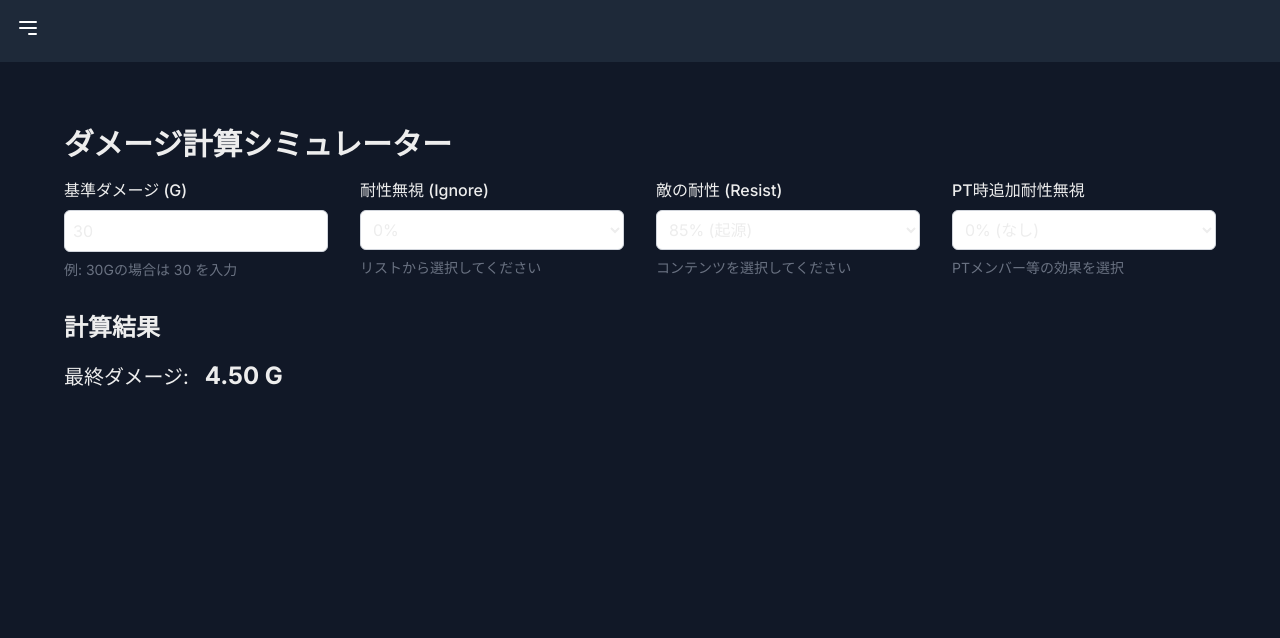
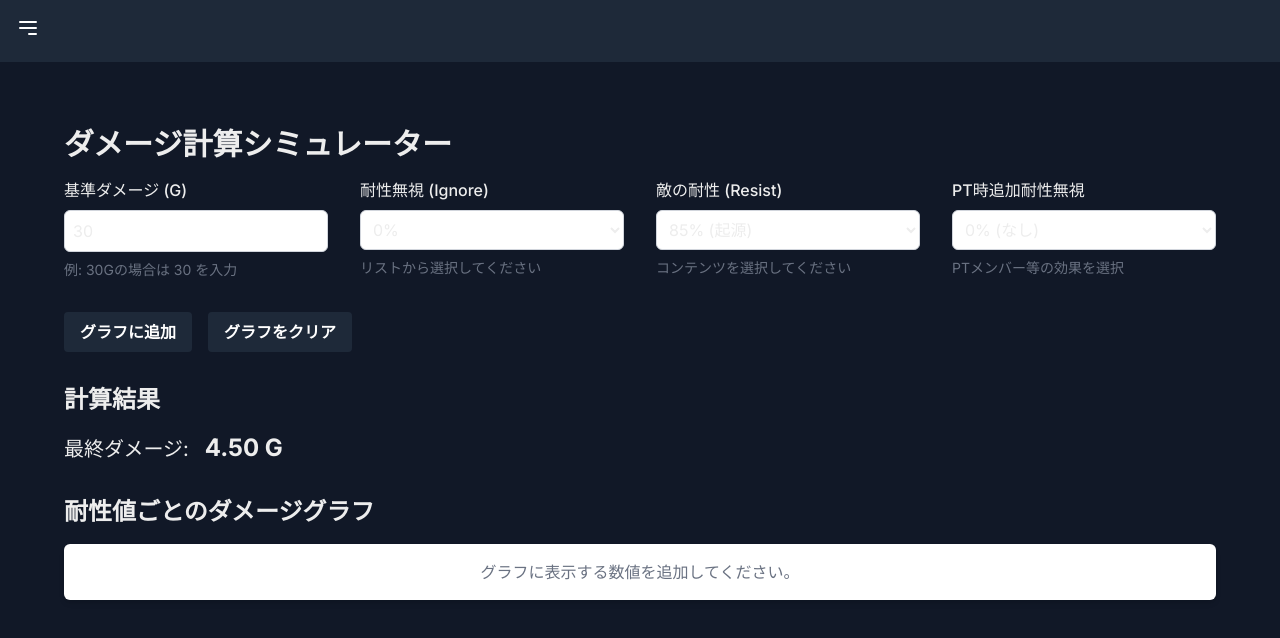
Before and after one commit to sken1001/quest-tracker, a Next.js app: page /damage-calculator in a window 1280 px wide. Shown: the top 638 px of the page. Built offline with nearby package versions, Linux system fonts and the light colour scheme.

Commit message:
ダメージシュミレーターページにグラフ追加

```diff
--- a/src/app/damage-calculator/page.tsx
+++ b/src/app/damage-calculator/page.tsx
@@ -1,6 +1,27 @@
-'use client';
+"use client";
 
-import { useState } from 'react';
+import { useState, useMemo } from "react";
+import { Line } from "react-chartjs-2";
+import {
+  Chart as ChartJS,
+  CategoryScale,
+  LinearScale,
+  PointElement,
+  LineElement,
+  Title,
+  Tooltip,
+  Legend,
+} from "chart.js";
+
+ChartJS.register(
+  CategoryScale,
+  LinearScale,
+  PointElement,
+  LineElement,
+  Title,
+  Tooltip,
+  Legend
+);
 
 /**
  * 最終的なダメージを計算する関数
@@ -9,7 +30,11 @@ import { useState } from 'react';
  * @param ignore 耐性無視 (例: 0.50 は 50%)
  * @returns 最終的なダメージ
  */
-const calculateFinalDamage = (baseDamage: number, resist: number, ignore: number): number => {
+const calculateFinalDamage = (
+  baseDamage: number,
+  resist: number,
+  ignore: number
+): number => {
   // 入力値のバリデーション
   if (baseDamage < 0) baseDamage = 0;
   if (resist < 0) resist = 0;
@@ -29,26 +54,144 @@ const calculateFinalDamage = (baseDamage: number, resist: number, ignore: number
     return 0;
   }
 
-  const finalDamageMultiplier = 1 - (numerator / denominator);
+  const finalDamageMultiplier = 1 - numerator / denominator;
 
   return baseDamage * finalDamageMultiplier;
 };
 
+interface Scenario {
+  id: number;
+  baseDamage: string;
+  ignore: string;
+  partyIgnore: string;
+  label: string;
+}
+
 export default function DamageCalculatorPage() {
   const [baseDamage, setBaseDamage] = useState("30");
-  const [resist, setResist] = useState("0.85");
+  const [resistForDisplay, setResistForDisplay] = useState("0.85"); // 計算結果表示用
   const [ignore, setIgnore] = useState("0");
   const [partyIgnore, setPartyIgnore] = useState("0");
+  const [scenarios, setScenarios] = useState<Scenario[]>([]);
 
   const GIGA = 1_000_000_000;
-  const totalIgnore = Math.min(1, parseFloat(ignore) + parseFloat(partyIgnore)); // 合計が100%を超えないように
-  const finalDamage = calculateFinalDamage((parseFloat(baseDamage) || 0) * GIGA, parseFloat(resist), totalIgnore);
+  const totalIgnoreForDisplay = Math.min(
+    1,
+    parseFloat(ignore) + parseFloat(partyIgnore)
+  );
+  const finalDamage = calculateFinalDamage(
+    (parseFloat(baseDamage) || 0) * GIGA,
+    parseFloat(resistForDisplay),
+    totalIgnoreForDisplay
+  );
+
+  const specificResistances = useMemo(
+    () => [
+      { value: 0, label: "0%" },
+      { value: 0.34, label: "34% (序列)" },
+      { value: 0.36, label: "36% (在りし日)" },
+      { value: 0.67, label: "67% (討伐)" },
+      { value: 0.85, label: "85% (起源)" },
+    ],
+    []
+  );
+
+  const addScenario = () => {
+    const newScenario: Scenario = {
+      id:
+        scenarios.length > 0 ? Math.max(...scenarios.map((s) => s.id)) + 1 : 1,
+      baseDamage,
+      ignore,
+      partyIgnore,
+      label: `基準: ${baseDamage}G, 無視: ${
+        parseFloat(ignore) * 100
+      }%, PT無視: ${parseFloat(partyIgnore) * 100}%`,
+    };
+    setScenarios([...scenarios, newScenario]);
+  };
+
+  const clearScenarios = () => {
+    setScenarios([]);
+  };
+
+  const generateColor = (index: number) => {
+    const colors = [
+      "rgb(75, 192, 192)",
+      "rgb(255, 99, 132)",
+      "rgb(54, 162, 235)",
+      "rgb(255, 206, 86)",
+      "rgb(153, 102, 255)",
+      "rgb(255, 159, 64)",
+      "rgb(201, 203, 207)",
+    ];
+    return colors[index % colors.length];
+  };
+
+  const chartData = useMemo(() => {
+    const labels = specificResistances.map((r) => r.label);
+
+    const datasets = scenarios.map((scenario, index) => {
+      const totalIgnore = Math.min(
+        1,
+        parseFloat(scenario.ignore) + parseFloat(scenario.partyIgnore)
+      );
+      const data = specificResistances.map((r) => {
+        const damage = calculateFinalDamage(
+          (parseFloat(scenario.baseDamage) || 0) * GIGA,
+          r.value,
+          totalIgnore
+        );
+        return damage / GIGA; // G単位に戻す
+      });
+      const color = generateColor(index);
+
+      return {
+        label: scenario.label,
+        data,
+        borderColor: color,
+        backgroundColor: color.replace("rgb", "rgba").replace(")", ", 0.5)"),
+        tension: 0.1,
+        pointRadius: 3,
+      };
+    });
+
+    return {
+      labels,
+      datasets,
+    };
+  }, [scenarios, specificResistances]);
+
+  const chartOptions = {
+    responsive: true,
+    plugins: {
+      legend: {
+        position: "top" as const,
+      },
+      title: {
+        display: true,
+        text: "敵の耐性ごとの最終ダメージ比較",
+      },
+    },
+    scales: {
+      y: {
+        beginAtZero: true,
+        title: {
+          display: true,
+          text: "最終ダメージ (G)",
+        },
+      },
+      x: {
+        title: {
+          display: true,
+          text: "敵の耐性",
+        },
+      },
+    },
+  };
 
   return (
     <main className="p-8">
-      <h1 className="text-3xl font-bold mb-4">
-        ダメージ計算シミュレーター
-      </h1>
+      <h1 className="text-3xl font-bold mb-4">ダメージ計算シミュレーター</h1>
 
       <div className="grid grid-cols-1 md:grid-cols-2 lg:grid-cols-4 gap-8 mb-8 items-start">
         <div>
@@ -63,7 +206,7 @@ export default function DamageCalculatorPage() {
             value={baseDamage}
             onChange={(e) => {
               const value = e.target.value;
-              const sanitizedValue = value.replace(/[^0-9]/g, '');
+              const sanitizedValue = value.replace(/[^0-9]/g, "");
               setBaseDamage(sanitizedValue);
             }}
             className="p-2 w-full border border-gray-300 rounded-md bg-white dark:bg-gray-800 dark:border-gray-600"
@@ -89,19 +232,19 @@ export default function DamageCalculatorPage() {
             <option value="0.45">45%</option>
             <option value="0.50">50%</option>
           </select>
-           <p className="text-sm text-gray-500 mt-2">
+          <p className="text-sm text-gray-500 mt-2">
             リストから選択してください
           </p>
         </div>
 
         <div>
-          <label htmlFor="resist" className="block mb-2 font-medium">
+          <label htmlFor="resistForDisplay" className="block mb-2 font-medium">
             敵の耐性 (Resist)
           </label>
           <select
-            id="resist"
-            value={resist}
-            onChange={(e) => setResist(e.target.value)}
+            id="resistForDisplay"
+            value={resistForDisplay}
+            onChange={(e) => setResistForDisplay(e.target.value)}
             className="p-2 w-full border border-gray-300 rounded-md bg-white dark:bg-gray-800 dark:border-gray-600 h-10"
           >
             <option value="0.34">34% (序列)</option>
@@ -131,23 +274,51 @@ export default function DamageCalculatorPage() {
             <option value="0.22">22% (剛毅)</option>
             <option value="0.30">30% (MAX)</option>
           </select>
-          <p className="text-sm text-gray-500 mt-2">
-            PTメンバー等の効果を選択
+          <p className="text-sm text-gray-500 mt-2">PTメンバー等の効果を選択</p>
+        </div>
+      </div>
+
+      <div className="flex space-x-4 mb-8">
+        <button
+          onClick={addScenario}
+          className="bg-gray-800 text-white px-4 py-2 rounded font-semibold hover:bg-gray-700 focus:outline-none focus:ring-2 focus:ring-gray-600 focus:ring-offset-2 focus:ring-offset-gray-950 transition-colors"
+        >
+          グラフに追加
+        </button>
+        <button
+          onClick={clearScenarios}
+          className="bg-gray-800 text-white px-4 py-2 rounded font-semibold hover:bg-gray-700 focus:outline-none focus:ring-2 focus:ring-gray-600 focus:ring-offset-2 focus:ring-offset-gray-950 transition-colors"
+        >
+          グラフをクリア
+        </button>
+      </div>
+
+      <div>
+        <h2 className="text-2xl font-bold mb-4">計算結果</h2>
+        <div className="text-xl">
+          <p>
+            最終ダメージ:
+            <strong className="ml-4 text-2xl font-bold">
+              {(finalDamage / GIGA).toLocaleString(undefined, {
+                minimumFractionDigits: 2,
+                maximumFractionDigits: 2,
+              })}{" "}
+              G
+            </strong>
           </p>
         </div>
       </div>
 
-      <div>
-        <h2 className="text-2xl font-bold mb-4">
-          計算結果
-        </h2>
-        <div className="text-xl">
-          <p>
-            最終ダメージ:
-            <strong className="ml-4 text-2xl font-bold">
-              {(finalDamage / GIGA).toLocaleString(undefined, { minimumFractionDigits: 2, maximumFractionDigits: 2 })} G
-            </strong>
-          </p>
+      <div className="mt-8">
+        <h2 className="text-2xl font-bold mb-4">耐性値ごとのダメージグラフ</h2>
+        <div className="bg-white dark:bg-gray-800 p-4 rounded-md shadow-md">
+          {scenarios.length > 0 ? (
+            <Line data={chartData} options={chartOptions} />
+          ) : (
+            <p className="text-center text-gray-500">
+              グラフに表示する数値を追加してください。
+            </p>
+          )}
         </div>
       </div>
     </main>
```
